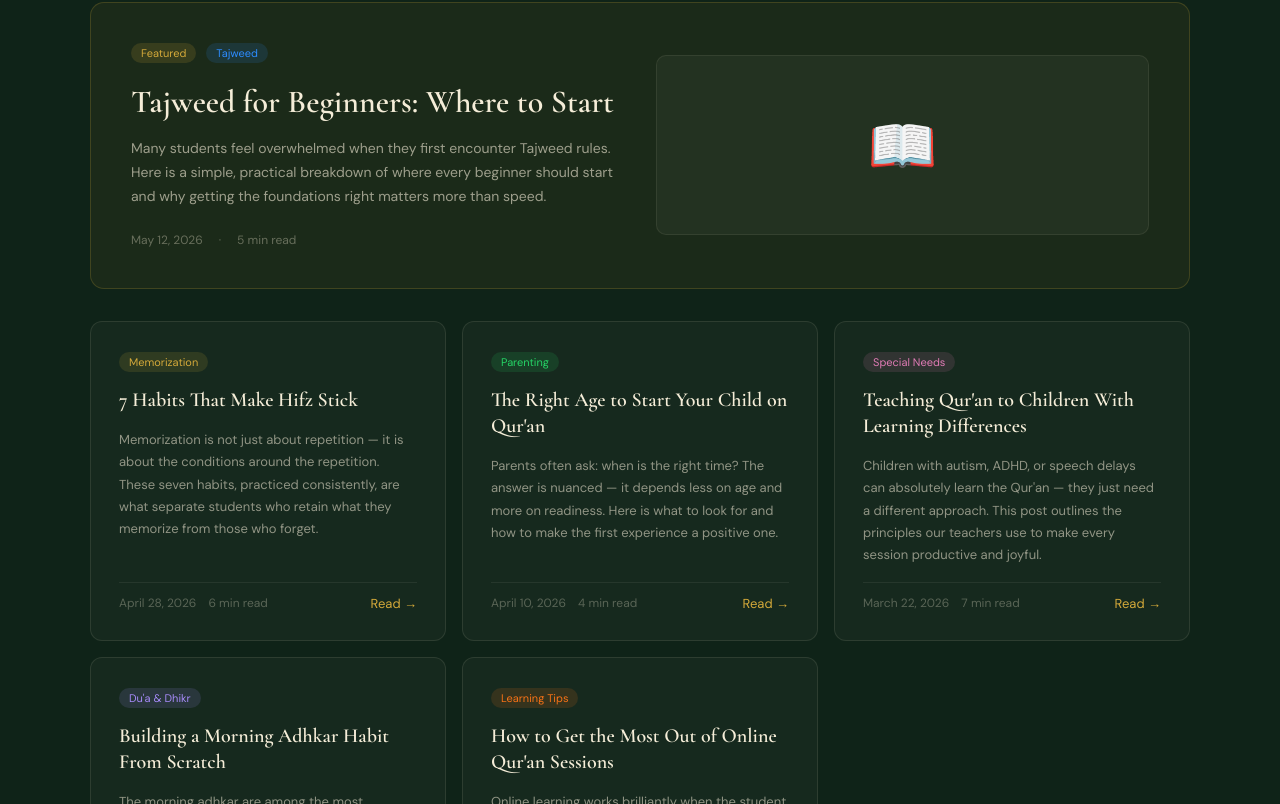
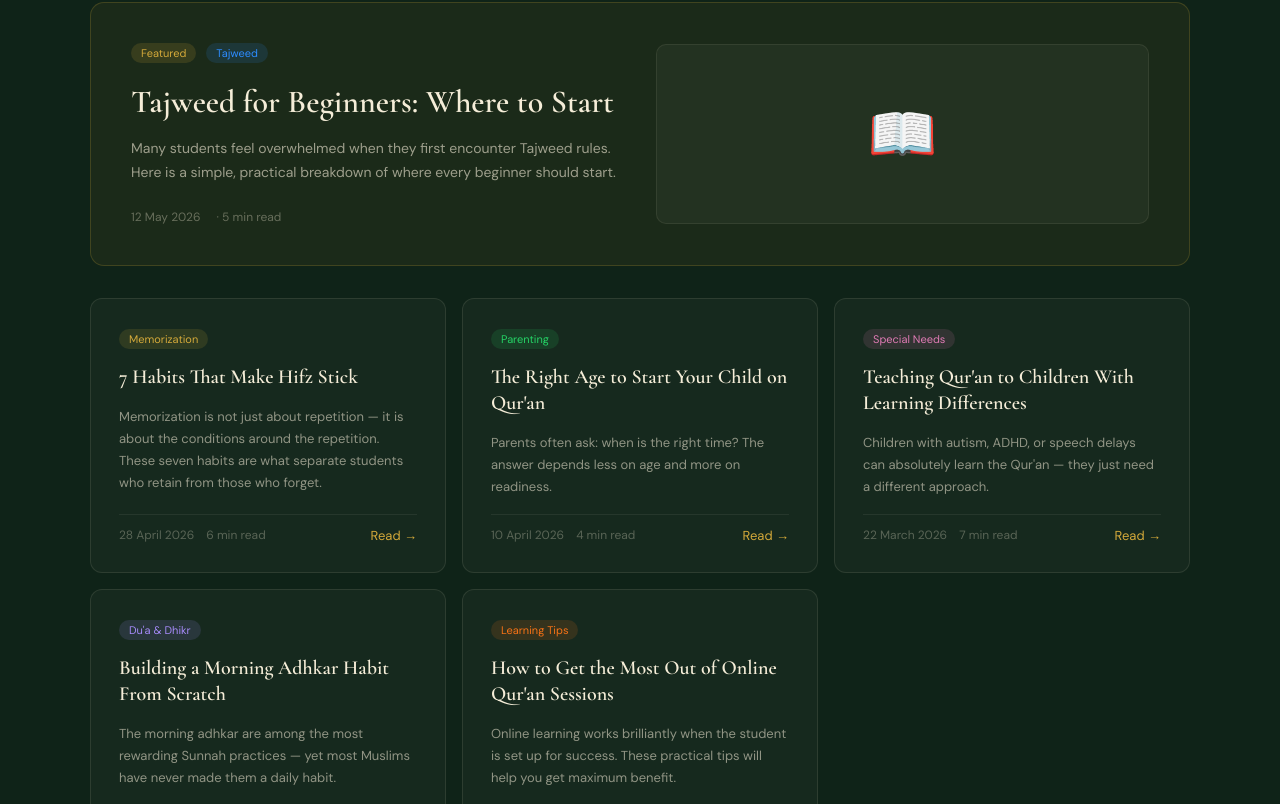
Before and after one commit to onlinequranliteracy/quranliteracy-academy, a Next.js app: page /resources in a window 1280 px wide. Shown: the part 436-1240 px from the top of the page. Built offline with nearby package versions, Linux system fonts and the light colour scheme; no server answers.

Commit message:
connect resources to Sanity, add blog post pages

```diff
--- a/app/resources/page.tsx
+++ b/app/resources/page.tsx
@@ -1,25 +1,60 @@
 import Nav from '../components/Nav'
+import { client } from '../../sanity/lib/client'
+import { postsQuery } from '../../sanity/lib/queries'
 import NewsletterForm from '../components/NewsletterForm'
-const posts = [
-  { id: 'tajweed-beginners', category: 'Tajweed', title: 'Tajweed for Beginners: Where to Start', excerpt: 'Many students feel overwhelmed when they first encounter Tajweed rules. Here is a simple, practical breakdown of where every beginner should start and why getting the foundations right matters more than speed.', date: 'May 12, 2026', readTime: '5 min read' },
-  { id: 'hifz-tips', category: 'Memorization', title: '7 Habits That Make Hifz Stick', excerpt: 'Memorization is not just about repetition — it is about the conditions around the repetition. These seven habits, practiced consistently, are what separate students who retain what they memorize from those who forget.', date: 'April 28, 2026', readTime: '6 min read' },
-  { id: 'children-quran', category: 'Parenting', title: "The Right Age to Start Your Child on Qur'an", excerpt: 'Parents often ask: when is the right time? The answer is nuanced — it depends less on age and more on readiness. Here is what to look for and how to make the first experience a positive one.', date: 'April 10, 2026', readTime: '4 min read' },
-  { id: 'special-needs-quran', category: 'Special Needs', title: "Teaching Qur'an to Children With Learning Differences", excerpt: 'Children with autism, ADHD, or speech delays can absolutely learn the Qur\'an — they just need a different approach. This post outlines the principles our teachers use to make every session productive and joyful.', date: 'March 22, 2026', readTime: '7 min read' },
-  { id: 'morning-adhkar', category: "Du'a & Dhikr", title: 'Building a Morning Adhkar Habit From Scratch', excerpt: 'The morning adhkar are among the most rewarding Sunnah practices — yet most Muslims have never made them a daily habit. Here is a simple system for memorizing and actually maintaining them.', date: 'March 5, 2026', readTime: '5 min read' },
-  { id: 'online-quran-tips', category: 'Learning Tips', title: "How to Get the Most Out of Online Qur'an Sessions", excerpt: 'Online learning works brilliantly when the student is set up for success. These practical tips — environment, tools, mindset — will help you or your child get maximum benefit from every session.', date: 'February 18, 2026', readTime: '4 min read' },
-]
 
-const categories = ['All', 'Tajweed', 'Memorization', 'Parenting', 'Special Needs', "Du'a & Dhikr", 'Learning Tips']
+export const metadata = {
+  title: 'Resources',
+  description: "Practical guides, tips, and articles for Qur'anic learners, parents, and anyone on an Islamic education journey.",
+}
+
+interface Post {
+  _id: string
+  title: string
+  slug: { current: string }
+  category: string
+  excerpt: string
+  publishedAt: string
+  readTime: string
+}
 
 const categoryColors: Record<string, string> = {
   'Tajweed': '#2D8CFF', 'Memorization': '#D4A93A', 'Parenting': '#25D366',
   'Special Needs': '#E07BB5', "Du'a & Dhikr": '#A78BFA', 'Learning Tips': '#F97316',
 }
-export const metadata = {
-  title: 'Resources',
-  description: 'Practical guides, tips, and articles for Qur\'anic learners, parents, and anyone on an Islamic education journey.',
+
+const categories = ['All', 'Tajweed', 'Memorization', 'Parenting', 'Special Needs', "Du'a & Dhikr", 'Learning Tips']
+
+const fallbackPosts = [
+  { _id: '1', title: 'Tajweed for Beginners: Where to Start', slug: { current: 'tajweed-beginners' }, category: 'Tajweed', excerpt: 'Many students feel overwhelmed when they first encounter Tajweed rules. Here is a simple, practical breakdown of where every beginner should start.', publishedAt: '2026-05-12', readTime: '5 min read' },
+  { _id: '2', title: '7 Habits That Make Hifz Stick', slug: { current: 'hifz-tips' }, category: 'Memorization', excerpt: 'Memorization is not just about repetition — it is about the conditions around the repetition. These seven habits are what separate students who retain from those who forget.', publishedAt: '2026-04-28', readTime: '6 min read' },
+  { _id: '3', title: "The Right Age to Start Your Child on Qur'an", slug: { current: 'children-quran' }, category: 'Parenting', excerpt: 'Parents often ask: when is the right time? The answer depends less on age and more on readiness.', publishedAt: '2026-04-10', readTime: '4 min read' },
+  { _id: '4', title: "Teaching Qur'an to Children With Learning Differences", slug: { current: 'special-needs-quran' }, category: 'Special Needs', excerpt: "Children with autism, ADHD, or speech delays can absolutely learn the Qur'an — they just need a different approach.", publishedAt: '2026-03-22', readTime: '7 min read' },
+  { _id: '5', title: 'Building a Morning Adhkar Habit From Scratch', slug: { current: 'morning-adhkar' }, category: "Du'a & Dhikr", excerpt: 'The morning adhkar are among the most rewarding Sunnah practices — yet most Muslims have never made them a daily habit.', publishedAt: '2026-03-05', readTime: '5 min read' },
+  { _id: '6', title: "How to Get the Most Out of Online Qur'an Sessions", slug: { current: 'online-quran-tips' }, category: 'Learning Tips', excerpt: 'Online learning works brilliantly when the student is set up for success. These practical tips will help you get maximum benefit.', publishedAt: '2026-02-18', readTime: '4 min read' },
+]
+
+function formatDate(dateStr: string) {
+  if (!dateStr) return ''
+  try {
+    return new Date(dateStr).toLocaleDateString('en-GB', { day: 'numeric', month: 'long', year: 'numeric' })
+  } catch {
+    return dateStr
   }
-export default function Resources() {
+}
+
+export default async function Resources() {
+  let posts: Post[] = []
+  try {
+    posts = await client.fetch(postsQuery)
+  } catch {
+    posts = []
+  }
+
+  const displayPosts = posts.length > 0 ? posts : fallbackPosts
+  const featured = displayPosts[0]
+  const rest = displayPosts.slice(1)
+
   return (
     <main style={{ minHeight: '100vh' }}>
       <Nav />
@@ -44,41 +79,44 @@ export default function Resources() {
 
         {/* FEATURED */}
         <div style={{ maxWidth: '1100px', margin: '0 auto 2rem' }}>
+          <a href={`/resources/${featured.slug?.current}`} style={{ textDecoration: 'none', display: 'block' }}>
             <div style={{ background: 'rgba(212,169,58,0.06)', border: '0.5px solid rgba(212,169,58,0.2)', borderRadius: '14px', padding: '2.5rem', display: 'grid', gridTemplateColumns: 'repeat(auto-fit, minmax(260px, 1fr))', gap: '2rem', alignItems: 'center' }}>
               <div>
                 <div style={{ display: 'flex', alignItems: 'center', gap: '10px', marginBottom: '1.25rem', flexWrap: 'wrap' }}>
                   <span style={{ background: 'rgba(212,169,58,0.15)', color: '#D4A93A', fontSize: '11px', padding: '3px 10px', borderRadius: '20px' }}>Featured</span>
-                <span style={{ background: `${categoryColors[posts[0].category]}22`, color: categoryColors[posts[0].category], fontSize: '11px', padding: '3px 10px', borderRadius: '20px' }}>{posts[0].category}</span>
+                  <span style={{ background: `${categoryColors[featured.category] || '#D4A93A'}22`, color: categoryColors[featured.category] || '#D4A93A', fontSize: '11px', padding: '3px 10px', borderRadius: '20px' }}>{featured.category}</span>
                 </div>
-              <h2 style={{ fontFamily: "'Cormorant Garamond', serif", fontSize: 'clamp(22px, 3vw, 32px)', fontWeight: 600, color: '#F5EDD8', marginBottom: '1rem', lineHeight: 1.2 }}>{posts[0].title}</h2>
-              <p style={{ fontSize: '14px', color: 'rgba(245,237,216,0.6)', lineHeight: 1.7, marginBottom: '1.5rem' }}>{posts[0].excerpt}</p>
+                <h2 style={{ fontFamily: "'Cormorant Garamond', serif", fontSize: 'clamp(22px, 3vw, 32px)', fontWeight: 600, color: '#F5EDD8', marginBottom: '1rem', lineHeight: 1.2 }}>{featured.title}</h2>
+                <p style={{ fontSize: '14px', color: 'rgba(245,237,216,0.6)', lineHeight: 1.7, marginBottom: '1.5rem' }}>{featured.excerpt}</p>
                 <div style={{ display: 'flex', alignItems: 'center', gap: '16px' }}>
-                <span style={{ fontSize: '12px', color: 'rgba(245,237,216,0.35)' }}>{posts[0].date}</span>
-                <span style={{ fontSize: '12px', color: 'rgba(245,237,216,0.35)' }}>·</span>
-                <span style={{ fontSize: '12px', color: 'rgba(245,237,216,0.35)' }}>{posts[0].readTime}</span>
+                  <span style={{ fontSize: '12px', color: 'rgba(245,237,216,0.35)' }}>{formatDate(featured.publishedAt)}</span>
+                  <span style={{ fontSize: '12px', color: 'rgba(245,237,216,0.35)' }}>· {featured.readTime}</span>
                 </div>
               </div>
               <div style={{ background: 'rgba(245,237,216,0.04)', border: '0.5px solid rgba(245,237,216,0.08)', borderRadius: '10px', height: '180px', display: 'flex', alignItems: 'center', justifyContent: 'center', fontSize: '56px' }}>📖</div>
             </div>
+          </a>
         </div>
 
         {/* GRID */}
         <div style={{ maxWidth: '1100px', margin: '0 auto', display: 'grid', gridTemplateColumns: 'repeat(auto-fit, minmax(280px, 1fr))', gap: '1rem' }}>
-          {posts.slice(1).map(post => (
-            <div key={post.id} style={{ background: 'rgba(245,237,216,0.03)', border: '0.5px solid rgba(245,237,216,0.1)', borderRadius: '12px', padding: '1.75rem', display: 'flex', flexDirection: 'column', gap: '1rem', cursor: 'pointer' }}>
+          {rest.map(post => (
+            <a key={post._id} href={`/resources/${post.slug?.current}`} style={{ textDecoration: 'none' }}>
+              <div style={{ background: 'rgba(245,237,216,0.03)', border: '0.5px solid rgba(245,237,216,0.1)', borderRadius: '12px', padding: '1.75rem', display: 'flex', flexDirection: 'column', gap: '1rem', cursor: 'pointer', height: '100%' }}>
                 <div>
-                <span style={{ background: `${categoryColors[post.category]}22`, color: categoryColors[post.category], fontSize: '11px', padding: '3px 10px', borderRadius: '20px' }}>{post.category}</span>
+                  <span style={{ background: `${categoryColors[post.category] || '#D4A93A'}22`, color: categoryColors[post.category] || '#D4A93A', fontSize: '11px', padding: '3px 10px', borderRadius: '20px' }}>{post.category}</span>
                 </div>
                 <h3 style={{ fontFamily: "'Cormorant Garamond', serif", fontSize: '20px', fontWeight: 600, color: '#F5EDD8', lineHeight: 1.3 }}>{post.title}</h3>
                 <p style={{ fontSize: '13px', color: 'rgba(245,237,216,0.55)', lineHeight: 1.7, flex: 1 }}>{post.excerpt}</p>
                 <div style={{ display: 'flex', alignItems: 'center', justifyContent: 'space-between', paddingTop: '0.75rem', borderTop: '0.5px solid rgba(245,237,216,0.07)' }}>
                   <div style={{ display: 'flex', gap: '12px' }}>
-                  <span style={{ fontSize: '12px', color: 'rgba(245,237,216,0.3)' }}>{post.date}</span>
+                    <span style={{ fontSize: '12px', color: 'rgba(245,237,216,0.3)' }}>{formatDate(post.publishedAt)}</span>
                     <span style={{ fontSize: '12px', color: 'rgba(245,237,216,0.3)' }}>{post.readTime}</span>
                   </div>
                   <span style={{ fontSize: '13px', color: '#D4A93A' }}>Read →</span>
                 </div>
               </div>
+            </a>
           ))}
         </div>
 
@@ -87,10 +125,7 @@ export default function Resources() {
           <p style={{ fontSize: '11px', letterSpacing: '0.18em', textTransform: 'uppercase', color: '#D4A93A', marginBottom: '0.75rem' }}>Stay updated</p>
           <h2 style={{ fontFamily: "'Cormorant Garamond', serif", fontSize: 'clamp(22px, 3vw, 30px)', fontWeight: 600, color: '#F5EDD8', marginBottom: '0.75rem' }}>Get new articles in your inbox</h2>
           <p style={{ fontSize: '14px', color: 'rgba(245,237,216,0.5)', marginBottom: '1.75rem' }}>No spam. Just practical guides for Qur'anic learners and parents, a few times a month.</p>
-          <div style={{ display: 'flex', gap: '10px', maxWidth: '420px', margin: '0 auto', flexWrap: 'wrap' }}>
-            <input type="email" placeholder="your@email.com" style={{ flex: 1, minWidth: '200px', background: 'rgba(245,237,216,0.06)', border: '0.5px solid rgba(245,237,216,0.15)', borderRadius: '6px', padding: '11px 16px', fontSize: '14px', color: '#F5EDD8', fontFamily: "'DM Sans', sans-serif", outline: 'none' }} />
           <NewsletterForm />
-             </div>
         </div>
       </div>
 
--- a/package.json
+++ b/package.json
@@ -12,6 +12,7 @@
     "@netlify/plugin-nextjs": "^5.15.11",
     "@next/font": "^14.2.15",
     "@paystack/inline-js": "^2.22.9",
+    "@portabletext/react": "^6.2.0",
     "@sanity/image-url": "^2.1.1",
     "@sanity/vision": "^5.28.0",
     "next": "16.2.6",
```
Also changed, not shown: sanity/lib/queries.ts (+12 -0 lines), 1 other file (tests, documents, lock files or other folders). Lines whose indentation alone changed are shown as unchanged.
